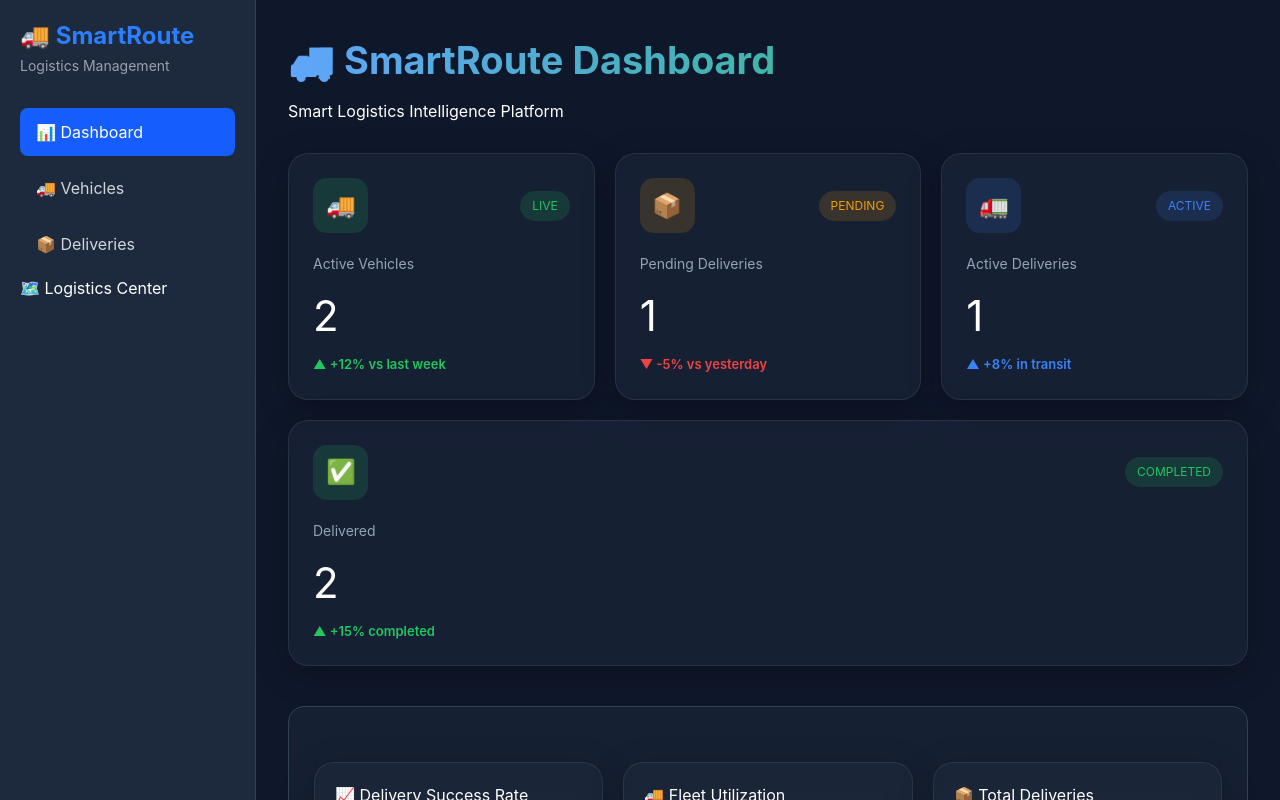
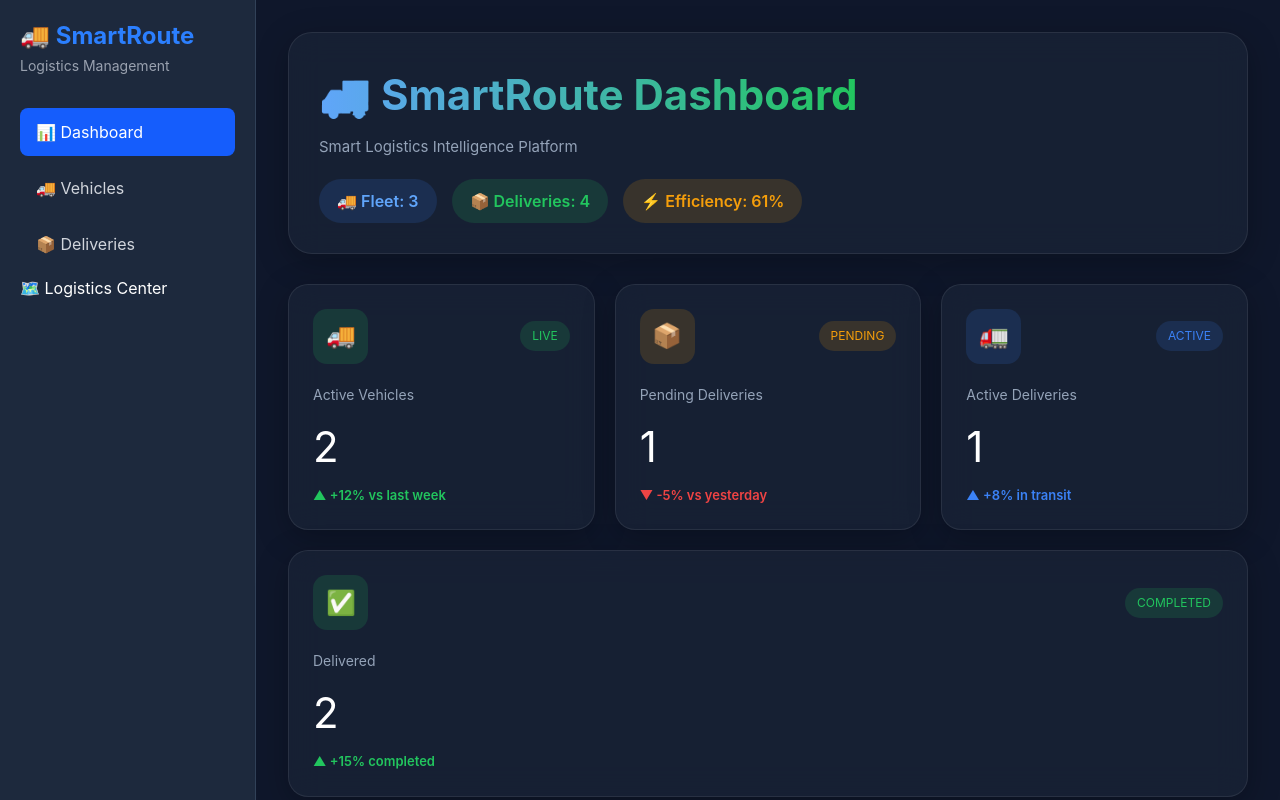
Before and after one commit to harshskarki/SmartRoute-Logistics-Management-System, a React (Vite) app: page / in a window 1280 px wide. Shown: the top 800 px of the page. Built offline with nearby package versions, Linux system fonts and the light colour scheme.

Commit message:
Phase 5.7.6 Dashboard Header Section

```diff
--- a/src/pages/Dashboard.jsx
+++ b/src/pages/Dashboard.jsx
@@ -284,11 +284,39 @@ const fleetInsight =
 
   return (
     <div>
+      <div
+        style={{
+          background: colors.glass,
+          backdropFilter: "blur(16px)",
+          WebkitBackdropFilter: "blur(16px)",
+
+          border:
+            "1px solid rgba(255,255,255,0.08)",
+
+          borderRadius: "24px",
+
+          padding: "30px",
+
+          marginBottom: "30px",
+
+          boxShadow:
+            "0 8px 32px rgba(0,0,0,0.25)",
+        }}
+      >
+        <div
+          style={{
+            display: "flex",
+            justifyContent: "space-between",
+            alignItems: "center",
+            flexWrap: "wrap",
+            gap: "20px",
+          }}
+        >
+          <div>
             <h1
               style={{
-          fontSize: "38px",
+                fontSize: "42px",
                 fontWeight: "700",
-          marginBottom: "10px",
 
                 background:
                   "linear-gradient(90deg,#60a5fa,#22c55e)",
@@ -297,6 +325,8 @@ const fleetInsight =
 
                 WebkitTextFillColor:
                   "transparent",
+
+                marginBottom: "10px",
               }}
             >
               🚚 SmartRoute Dashboard
@@ -304,11 +334,74 @@ const fleetInsight =
 
             <p
               style={{
-          marginBottom: "30px",
+                color: colors.textMuted,
+                fontSize: "15px",
               }}
             >
               Smart Logistics Intelligence Platform
             </p>
+          </div>
+
+          <div
+            style={{
+              display: "flex",
+              gap: "15px",
+              flexWrap: "wrap",
+            }}
+          >
+            <div
+              style={{
+                background:
+                  "rgba(59,130,246,0.15)",
+
+                color: "#60a5fa",
+
+                padding: "10px 18px",
+
+                borderRadius: "999px",
+
+                fontWeight: "600",
+              }}
+            >
+              🚚 Fleet: {totalVehicles}
+            </div>
+
+            <div
+              style={{
+                background:
+                  "rgba(34,197,94,0.15)",
+
+                color: "#22c55e",
+
+                padding: "10px 18px",
+
+                borderRadius: "999px",
+
+                fontWeight: "600",
+              }}
+            >
+              📦 Deliveries: {totalDeliveries}
+            </div>
+
+            <div
+              style={{
+                background:
+                  "rgba(245,158,11,0.15)",
+
+                color: "#f59e0b",
+
+                padding: "10px 18px",
+
+                borderRadius: "999px",
+
+                fontWeight: "600",
+              }}
+            >
+              ⚡ Efficiency: {efficiencyScore}%
+            </div>
+          </div>
+        </div>
+      </div>
 
       <div
         style={{
```
Lines whose indentation alone changed are shown as unchanged.
